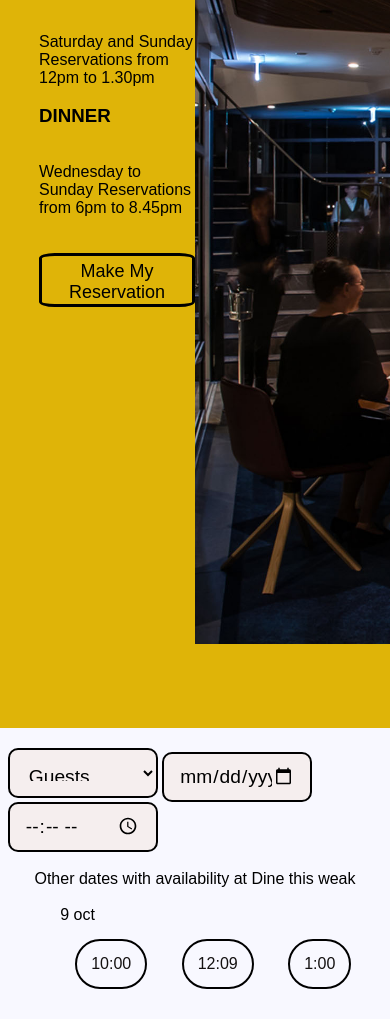
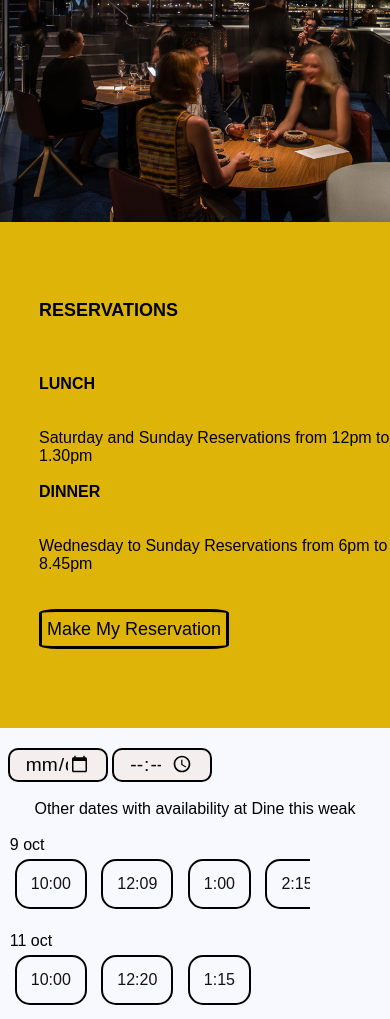
Before and after one commit to CSI-Trainee-2024/Task1_AchalVishnoi_2312095, a plain HTML site: page Dine/reservation.html in a window 390 px wide. Shown: the part 200-1219 px from the top of the page. Drawn offline with Linux system fonts and the light colour scheme.

Commit message:
responsive ness added to the reservation page

```diff
--- a/Dine/reservation.css
+++ b/Dine/reservation.css
@@ -290,7 +290,7 @@ header ul li a{
         margin: 15px;
       }
 
-      div.scrollmenu a:hover {
+      .scrollmenu a:hover {
         background-color: #777;
         color: aliceblue;
 
@@ -304,10 +304,111 @@ header ul li a{
       .avail{
        margin-left: 14%;
       }
+     @media only screen and ( max-width: 480px){
+
+        .parant{
+            width: 100vw;
+
+        }
+        .input{
+            width: 100px;
+            height: 30px;
+            background-color: rgb(245, 238, 238);
+            padding: 15px;
+            border: black solid 2px;
+            border-radius: 10px;
+            font-size: larger;
+
+        }
+        .avail{
+            margin-left: 2px;
+        }
+        .scrollmenu {
+
+            width: vw;
+            overflow: auto;
+            white-space: nowrap;
+
+          }
+          .scrollmenu a {
+            display: inline-block;
+            color: rgb(20, 17, 17);
+            text-align: center;
+            padding: 14px;
+            text-decoration: none;
+            border: black 2px solid;
+            border-radius: 15px;
+            margin: 5px;
+          }
+          .con{ h1{
+                font-size: large;
+          }
+          h2{
+            font-size: medium;
+          }
+          h3{
+            font-size: medium;
+          }
+        }
 
 
 
+      }
+  /*------------to make responsive upper part------------*/
+      @media only screen and ( max-width: 624px){
+        .parant{
+             width: 100vw;
 
+        }
+         .con{
+            flex-direction: column-reverse;
+            .box1{
+                width: 100vw;
+                height: 50vh;
+                button{
+                    height: 40px;
+                }
+                h1{
+                    font: bold;
+                    font-size: 5;
+                   }
+            }
+            .box2{
+                width: 100vw;
+                height: 50vh;
+
+            }
+
+         }
+
+
+
+      }
+
+      @media only screen and ( max-width: 304px){
+
+        .scrollmenu {
+             height: 50px;
+
+            overflow: auto;
+            white-space: nowrap;
+
+          }
+
+          .scrollmenu a {
+            display: block;
+            color: rgb(20, 17, 17);
+            text-align: center;
+            padding: 14px;
+            text-decoration: none;
+            border: black 2px solid;
+            border-radius: 15px;
+            margin: 15px;
+            width: 80px;
+          }
+
+
+      }
 
 
 
--- a/Dine/reservation.html
+++ b/Dine/reservation.html
@@ -76,20 +76,7 @@ Reservations from 6pm to 8.45pm
 
                        <div class="parant">
                         <div class="child1">
-                            <select name="guest" id="guest" class="input" >
-                                <option value="1">Guests</option>
-                                <option value="1">1</option>
-                                <option value="2">2</option>
-                                <option value="3">3</option>
-                                <option value="4">4</option>
-                                <option value="5">5</option>
-                                <option value="6">6</option>
-                                <option value="7">7</option>
-                                <option value="8">8</option>
-                                <option value="9">9</option>
-                                <option value="10">10</option>
 
-                            </select>
                             <input type="date" class="input" placeholder="Date">
                             <input type="time" class="input" placeholder="Time">
 
```
